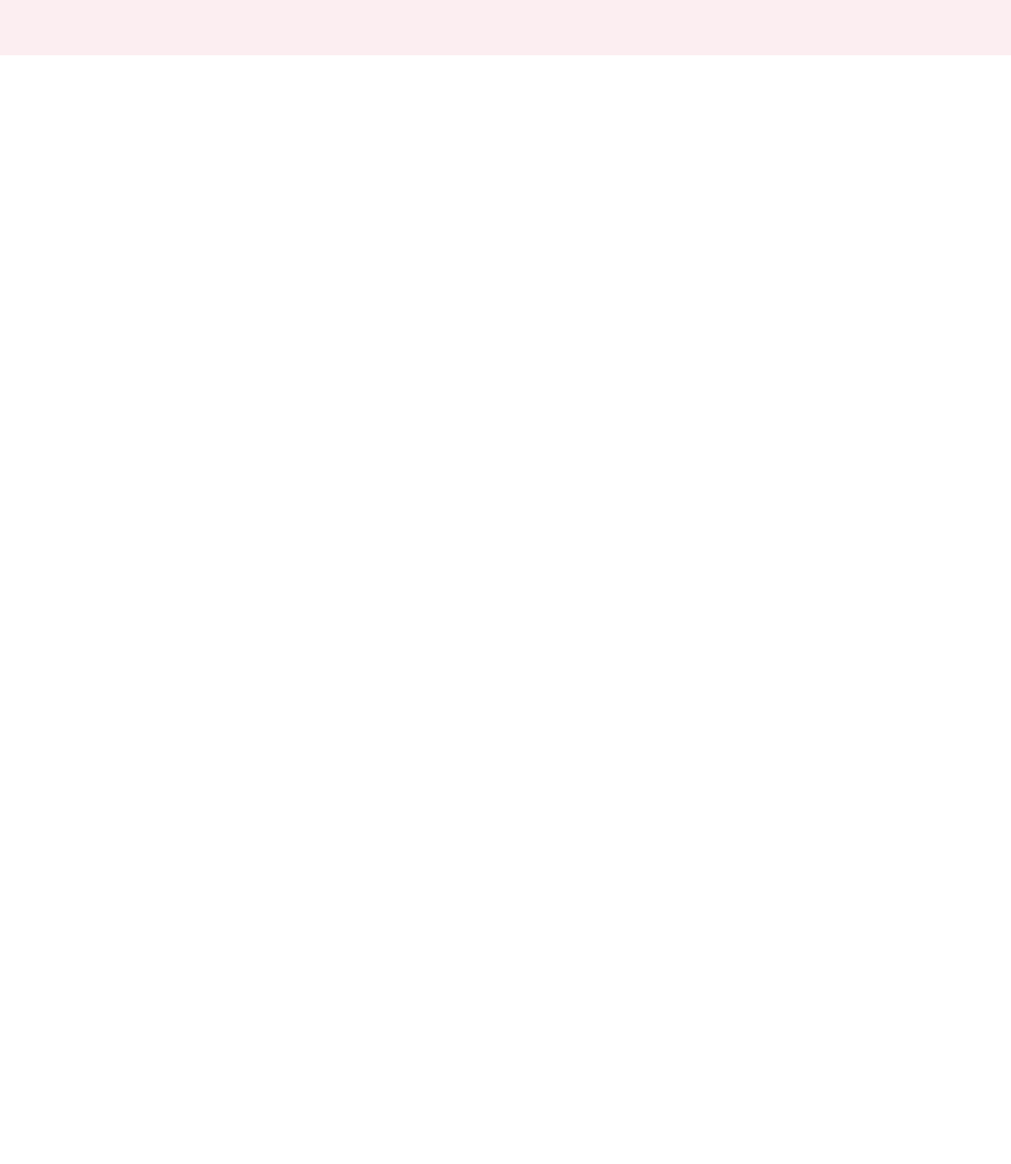
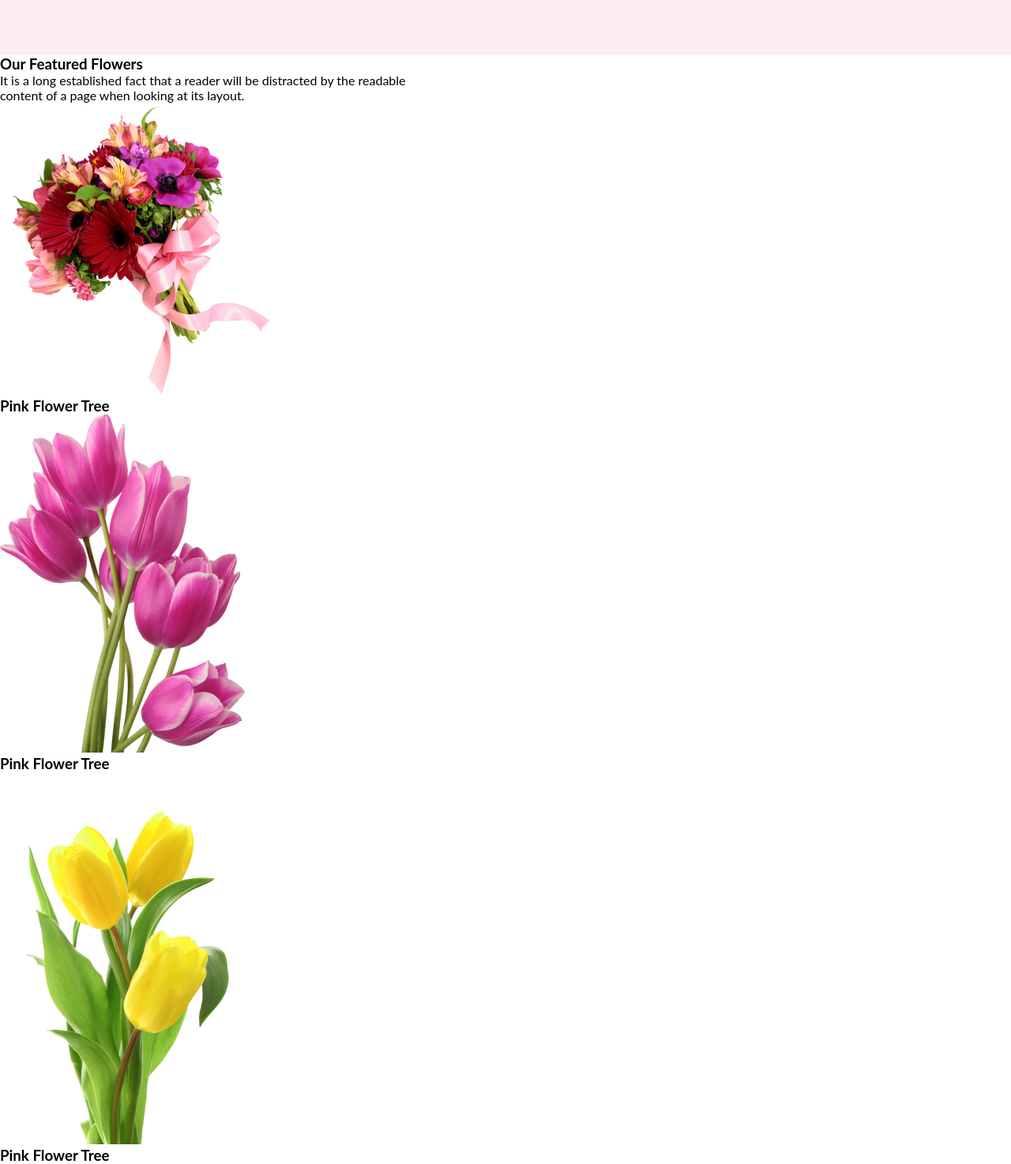
Before and after one commit to rayhanrakib28/flower-shop-assignment, a plain HTML site: page index.html in a window 1280 px wide. Shown: the part 780-2254 px from the top of the page at 79% size. Before the commit the page ends 850 px from the top, so only its background shows below. Drawn offline with Linux system fonts and the light colour scheme.

Commit message:
updated featured section

```diff
--- a/index.html
+++ b/index.html
@@ -10,12 +10,39 @@
     <header>
             <div class="hero-items">
                 <h1>Let's make<br>beautiful flowers a<br>part of your life.</h1>
-                <p>It is a long established fact that a reader will be distracted by the readable content of a page when looking at its layout. The point of using Lorem Ipsum is that it has a more-or-less normal distribution of letters.</p>
+                <p class="description">It is a long established fact that a reader will be distracted by the readable content of a page when looking at its layout. The point of using Lorem Ipsum is that it has a more-or-less normal distribution of letters.</p>
                 <button class="btn">Shop Now</button>
               </div>
               <div class="hero-image">
                 <img src="images/pngwing 10.png" alt="flower pic here">
             </div>
     </header>
+
+    <main>
+
+        <!-- Feature Section Code -->
+        <div class="feature-section">
+            <h3>Our Featured Flowers</h3>
+            <p class="description">It is a long established fact that a reader will be distracted by the readable<br>content of a page when looking at its layout.</p>
+
+
+            <div class="featured-flowers">
+                <div class="flower bg-1">
+                    <img src="images/pngwing 5.png" alt="">
+                    <h3>Pink Flower Tree</h3>
+                </div>
+                <div class="flower bg-2">
+                    <img src="images/pngwing 6.png" alt="">
+                    <h3>Pink Flower Tree</h3>
+                </div>
+                <div class="flower bg-3">
+                    <img src="images/pngwing 7.png" alt="">
+                    <h3>Pink Flower Tree</h3>
+                </div>
+            </div>
+        </div>
+
+
+    </main>
 </body>
 </html>
```
